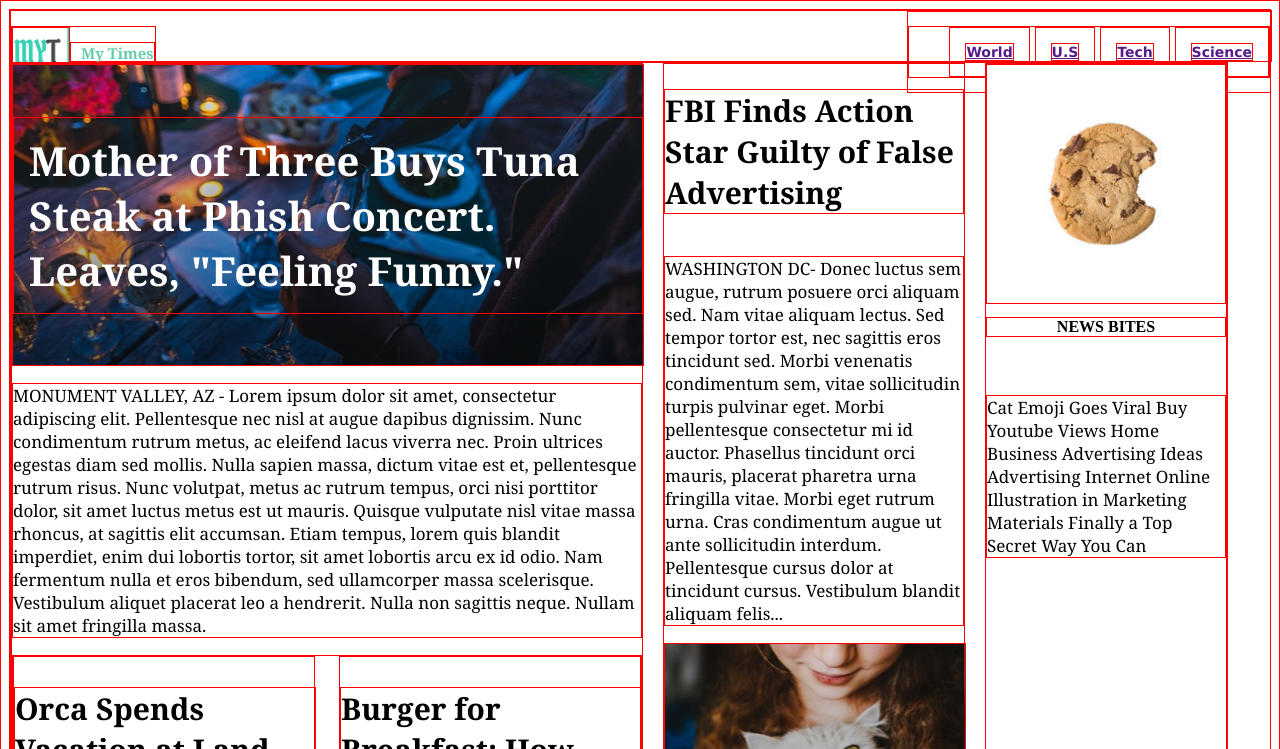
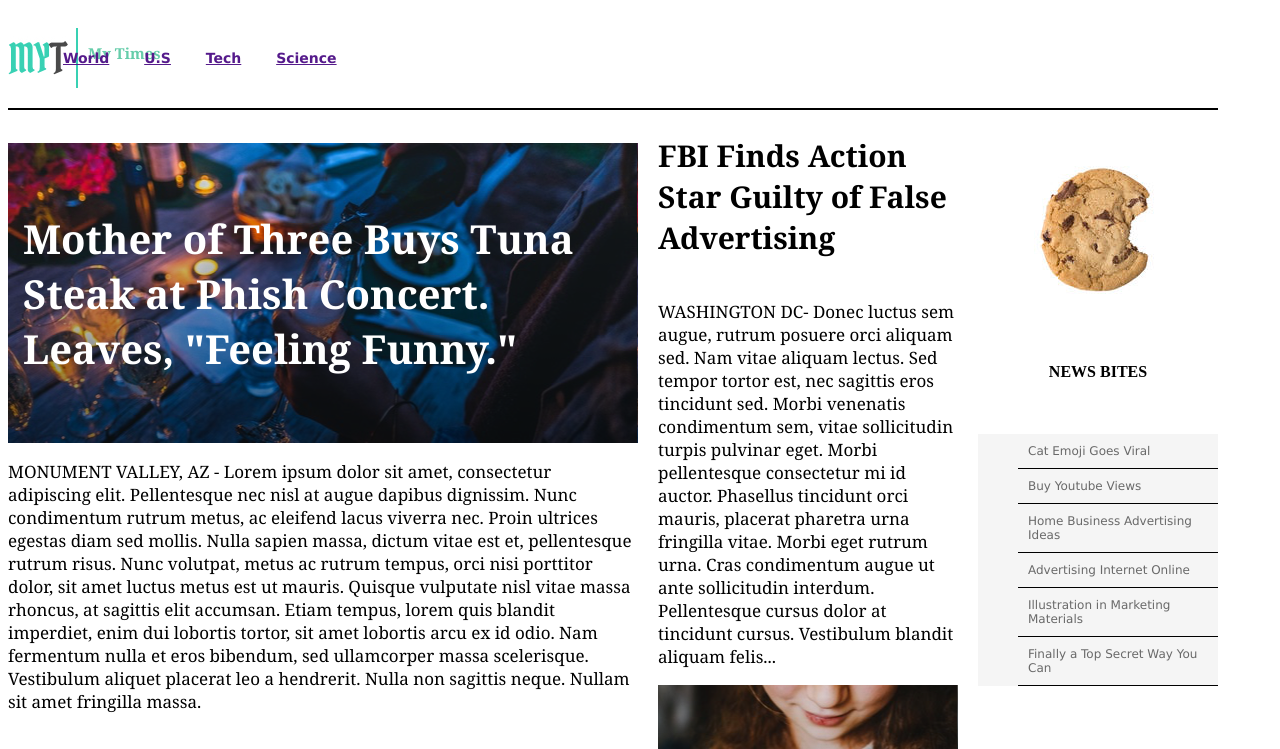
Before and after one commit to jjctabares/mytimes, a plain HTML site: page index.html in a window 1280 px wide. Shown: the top 749 px of the page. Drawn offline with Linux system fonts and the light colour scheme.

Commit message:
all images zindex

```diff
--- a/index.html
+++ b/index.html
@@ -8,7 +8,7 @@
 
   <body>
     <div id="header">
-      <div id="logo">
+      <div class="logo">
        <img class="logo1" src="./resources/images/img-myt-logo.jpg">
        <h3 class="title">My Times</h3>
       </div>
@@ -114,11 +114,14 @@
         <img src="./resources/images/img-news-bite.png">
         <h1 class="headernews5">NEWS BITES
         </h1>
-        <p class=news6>
-          Cat Emoji Goes Viral Buy Youtube Views Home Business Advertising
-          Ideas Advertising Internet Online Illustration in Marketing
-          Materials Finally a Top Secret Way You Can
-        </p>
+        <ul class=news6>
+          <li class="item">Cat Emoji Goes Viral</li>
+          <li class="item">Buy Youtube Views</li>
+          <li class="item">Home Business Advertising Ideas</li>
+          <li class="item">Advertising Internet Online</li>
+          <li class="item">Illustration in Marketing Materials</li>
+          <li class="item">Finally a Top Secret Way You Can</li>
+        </ul>
       </section>
 
     </div>
--- a/resources/css/style.css
+++ b/resources/css/style.css
@@ -1,6 +1,6 @@
 #header{
   display:flex;
-  height: 50px;
+  height: 100px;
   width: 100%;
   flex-direction:row;
   flex-wrap: wrap;
@@ -9,23 +9,33 @@
   font-family: Verdana;
   font-size: 14px;
   font-weight: bold;
+  position:fixed;
+  z-index: 10;
+
+
 
 }
 
-#logo{
-  display:inline-flex;
-  height: inherit;
+.logo{
+display: inline-flex;
+postion:fixed;
+z-index:10;
+
 
 }
 
-.options{
-flex-wrap:wrap;
-
+nav{
+display:flex;
+position:fixed;
+width: 100%;
+z-index:10;
 }
 
 .option{
+display:inline-flex;
 padding: 15px;
-display:inline-flex;
+
+
 
 }
 
@@ -34,34 +44,58 @@ padding-left: 10px;
 color: MediumAquamarine;
 font-size: 15px;
 
-}
-*{
-  border: 1px solid red !important;
+
 }
 
+
 #column{
+margin-top:100px;
+border-top: 2px solid black;
   display:inline-flex;
-  flex-flow:row wrap;
+  flex-direction:row;
+  position: relative;
+  z-index:5;
 
 }
 .large{
+padding-top: 33px;
   display:flex;
-  flex-flow:column;
+  flex-direction:column;
   width: 630px;
+  position: relative;
+  z-index:5;
 }
 
 .medium{
   display:flex;
-  flex-flow:column;
+  flex-direction:column;
   width: 300px;
   margin-left: 20px;
+  position: relative;
+  z-index:5;
 }
 
 .small{
   display:flex;
-  flex-flow:column;
+  flex-direction:column;
   width: 240px;
   margin-left: 20px;
+  position: relative;
+  z-index:5;
+}
+.news6{
+  list-style-type: none;
+  display:flex;
+  flex-direction: column;
+  background-color: WhiteSmoke;
+  font-family: Verdana;
+  font-size: 12px;
+  color: DimGray;
+}
+.item{
+display:flex;
+  padding:10px;
+  border-bottom: 1px solid black ;
 }
 
 #graph1{
@@ -110,20 +144,20 @@ h3 {
 
 #newsparallel{
   display:inline-flex;
-  flex-flow:row wrap;
+  flex-direction:row;
   justify-content:space-between;
 }
 
 .parallelleft{
   display:flex;
-  flex-flow:column;
+  flex-direction:column;
   width: 300px;
 
 }
 
 .parallelrigth{
   display:flex;
-  flex-flow:column;
+  flex-direction:column;
   width: 300px;
   margin-left: 23px
 }
```
